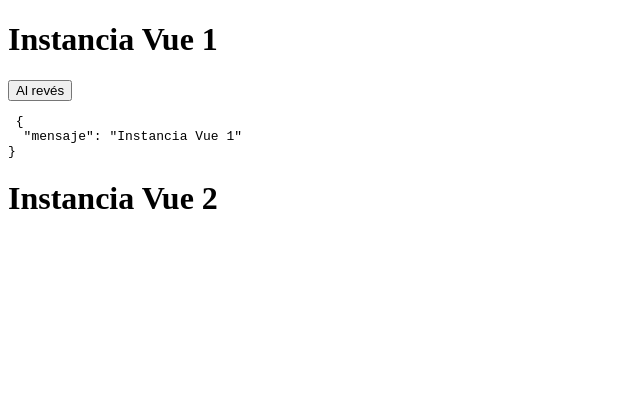
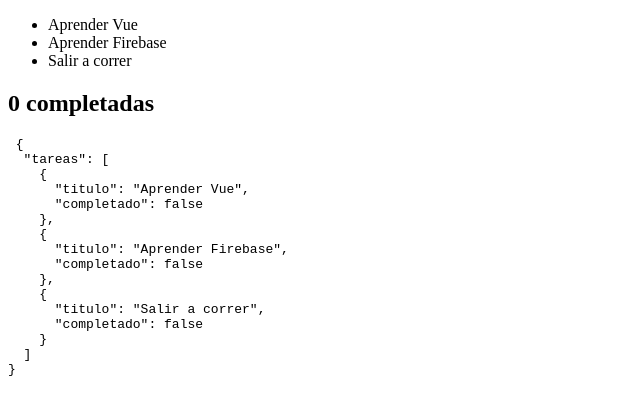
Before and after one commit to Samantalg/vue-course, a plain HTML site: page index.html in a window 1280 px wide. Shown: the whole page, without its empty margins (0-640 px from the left). Drawn offline with nearby package versions, Linux system fonts and the light colour scheme.

Commit message:
data-binding

```diff
--- a/index.html
+++ b/index.html
@@ -6,20 +6,33 @@
     <meta name="viewport" content="width=device-width, initial-scale=1.0">
     <meta http-equiv="X-UA-Compatible" content="ie=edge">
     <title>Document</title>
+    <style>
+        li {
+            cursor: pointer;
+        }
+
+        .completado {
+            text-decoration: line-through;
+        }
+    </style>
 </head>
 
 <body>
 
     <main>
-        <h1 v-text="mensaje"></h1>
-        <!-- V-text es para valores constantes y {{}} para valores dinamicos -->
-        <button @click="alReves">Al revés</button>
-        <pre> {{ $data}}</pre>
+
+        <ul>
+            <!-- i tarea.completado es igual a true se añade la clase completado, y en caso contrario no-->
+            <!--v-bind:class="{completado: tarea.completado}" es equivalente a :class="{completado: tarea.completado}" -->
+            <li v-bind:class="{completado: tarea.completado}" @click="completarTarea(tarea)" v-for="tarea in tareas">
+                {{ tarea.titulo }}
+            </li>
+        </ul>
+
+        <h2>{{ tareasCompletadas.length }} completadas</h2>
+        <pre> {{ $data }}</pre>
     </main>
 
-    <div id="app">
-        <h1>{{ mensaje }}</h1>
-    </div>
 
     <script src="https://unpkg.com/vue@2.6.10/dist/vue.js"></script>
     <script src="js/main.js"></script>
--- a/js/main.js
+++ b/js/main.js
@@ -2,30 +2,20 @@
 const vm1 = new Vue({ // este objeto es la logica de la aplicación
     el: 'main',
     data: {
-        mensaje: 'Instancia Vue 1',
-    }, //los métodos relativos al ciclo de vida de vue se ponen directamente en la raíz de la instancia -> en la documentación aparecen las funciones
-    beforeUpdate() {
-        console.log('BeforeUpdate: ', this.mensaje);
-    },
-    updated() {
-        console.log('Update: ', this.mensaje);
+        tareas: [
+            { titulo: 'Aprender Vue', completado: false },
+            { titulo: 'Aprender Firebase', completado: false },
+            { titulo: 'Salir a correr', completado: false },
+        ]
     },
     methods: {
-        alReves() {
-            this.mensaje = this.mensaje.split('').reverse().join('');
-            /* vm2.mensaje = "Hola desde vm1" */
+        completarTarea(tarea) {
+            tarea.completado = !tarea.completado;
         }
     },
     computed: {
-        mensajeEnMayusculas() {
-            return this.mensaje.toUpperCase();
+        tareasCompletadas() {
+            return this.tareas.filter((tarea) => tarea.completado);
         }
-    }
+    },
 });
-
-const vm2 = new Vue({
-    el: '#app',
-    data: {
-        mensaje: 'Instancia Vue 2',
-    }
-});
```
